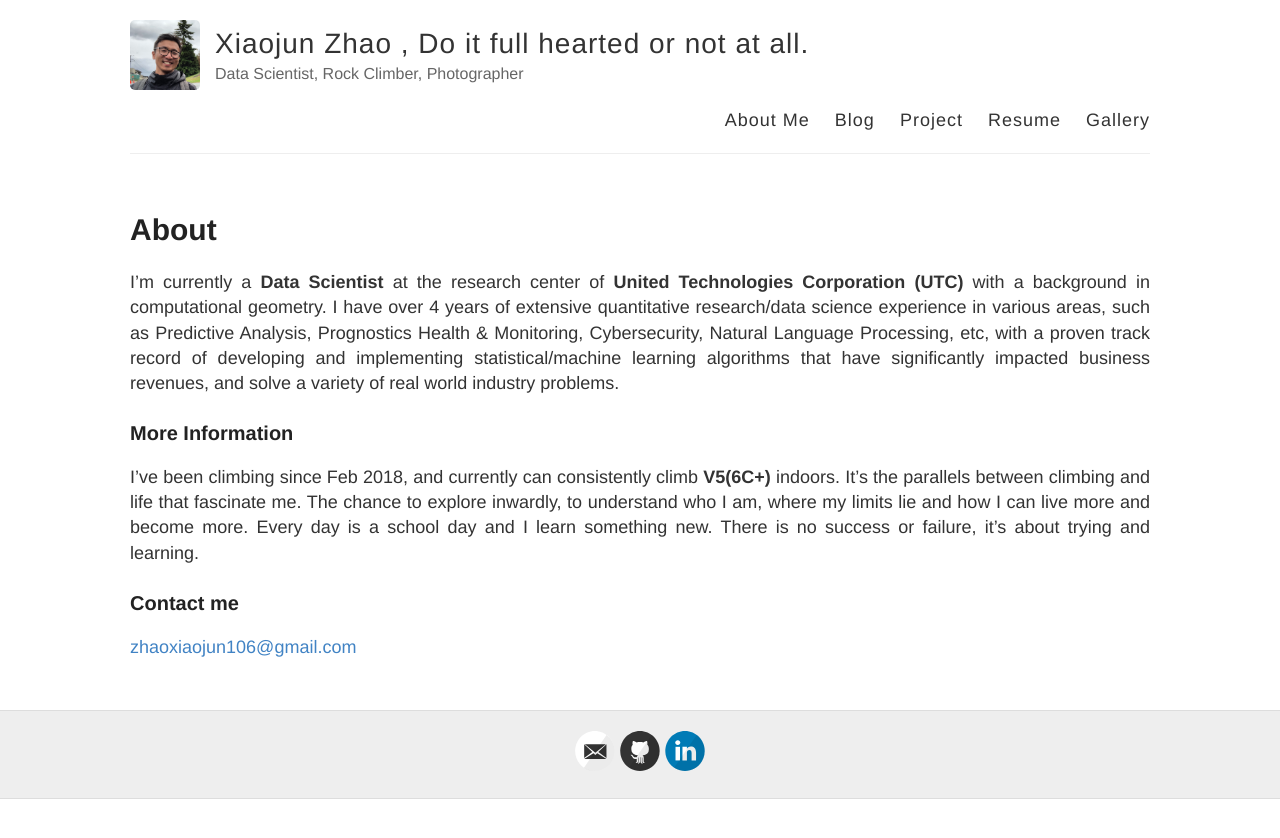
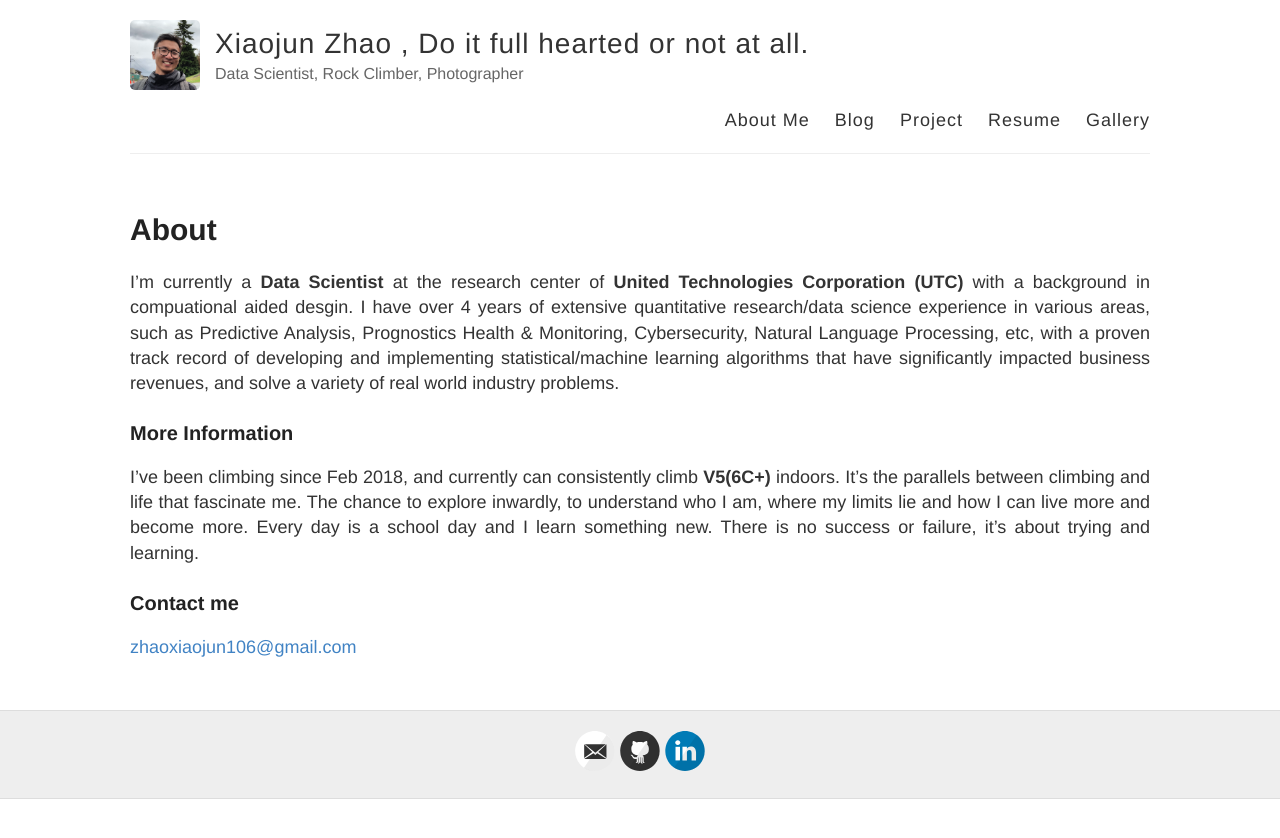
Before and after one commit to xiaojunzhao/xiaojunzhao.github.io, a Jekyll site: the page built from about.md, in a window 1280 px wide. Shown: the top 838 px of the page. Built offline with Jekyll 4.4.1, drawn with Linux system fonts in a browser that asks for light colours.

Commit message:
Update about.md

```diff
--- a/about.md
+++ b/about.md
@@ -4,7 +4,7 @@ title: About
 permalink: /about/
 ---
 
-I'm currently a **Data Scientist** at the research center of **United Technologies Corporation (UTC)** with a background in computational geometry. I have over 4 years of extensive quantitative research/data science experience in various areas, such as Predictive Analysis, Prognostics Health & Monitoring, Cybersecurity, Natural Language Processing, etc, with a proven track record of developing and implementing statistical/machine learning algorithms that have significantly impacted business revenues, and solve a variety of real world industry problems.
+I'm currently a **Data Scientist** at the research center of **United Technologies Corporation (UTC)** with a background in compuational aided desgin. I have over 4 years of extensive quantitative research/data science experience in various areas, such as Predictive Analysis, Prognostics Health & Monitoring, Cybersecurity, Natural Language Processing, etc, with a proven track record of developing and implementing statistical/machine learning algorithms that have significantly impacted business revenues, and solve a variety of real world industry problems.
 
 ### More Information
 
```
